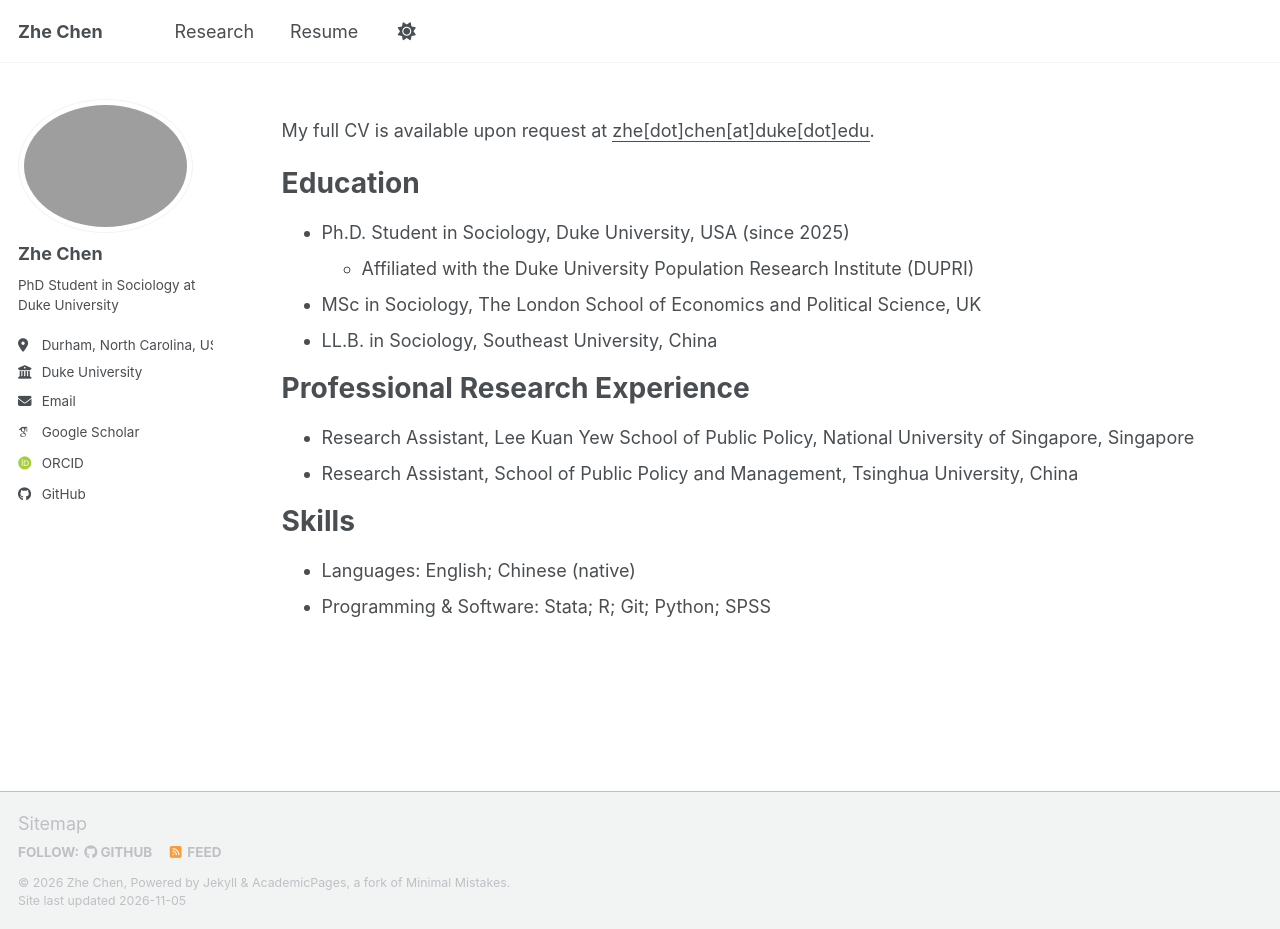
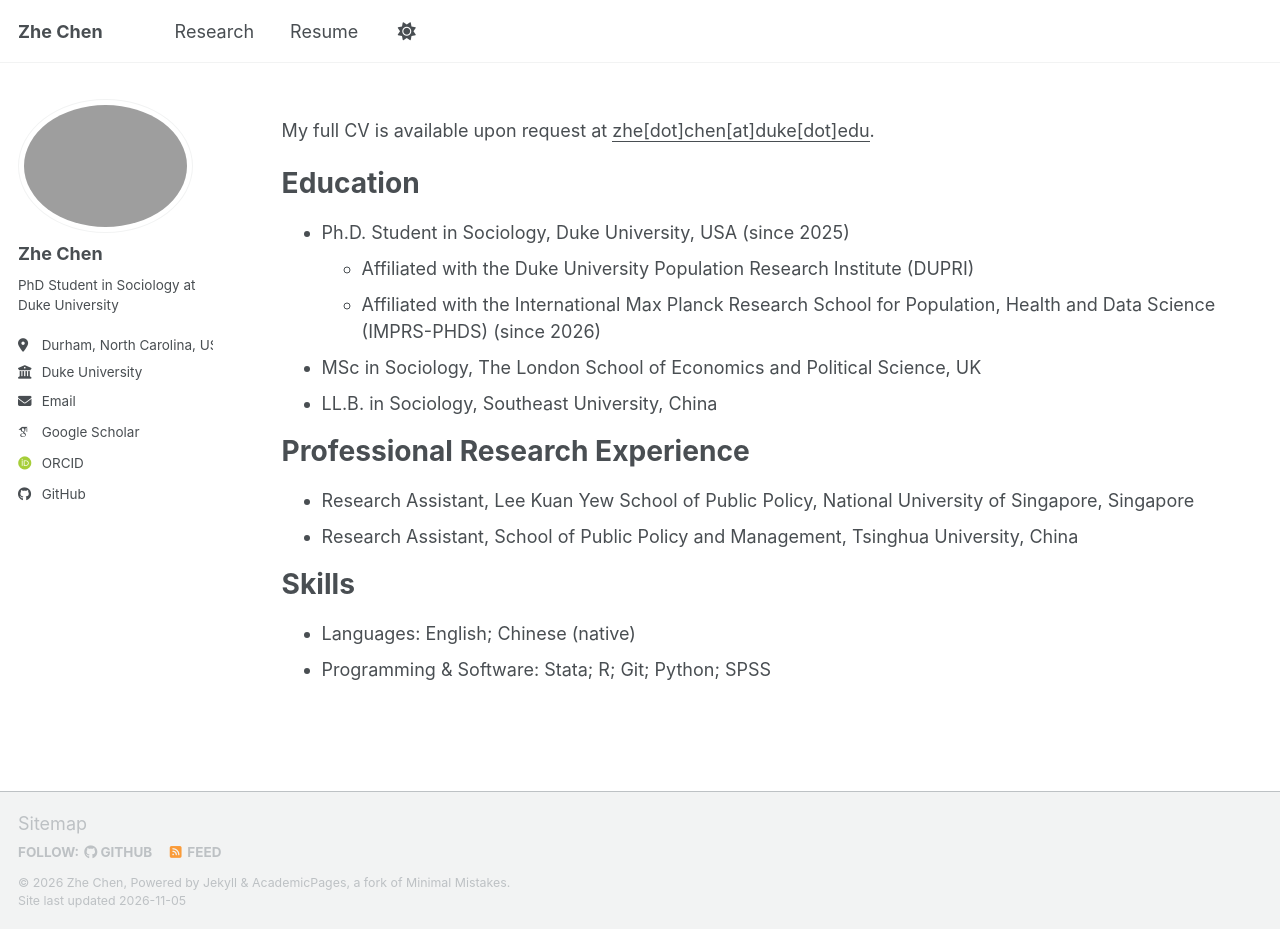
Before and after one commit to zhechensoc/zhechensoc.github.io, a Jekyll site: the page built from _pages/resume.md, in a window 1280 px wide and 929 px high. Built offline with Jekyll 4.4.1, drawn with Linux system fonts in a browser that asks for light colours; some web fonts are replaced; a script bundle is joined from its source files by our own code; library files that are not in the unit come from our copies.

Commit message:
Update resume.md

```diff
--- a/_pages/resume.md
+++ b/_pages/resume.md
@@ -12,6 +12,7 @@ My full CV is available upon request at <ins>zhe[dot]chen[at]duke[dot]edu</ins>.
 # Education
 * Ph.D. Student in Sociology, Duke University, USA (since 2025)
     * Affiliated with the Duke University Population Research Institute (DUPRI)
+    * Affiliated with the International Max Planck Research School for Population, Health and Data Science (IMPRS-PHDS) (since 2026)
 * MSc in Sociology, The London School of Economics and Political Science, UK
 * LL.B. in Sociology, Southeast University, China
 
```
